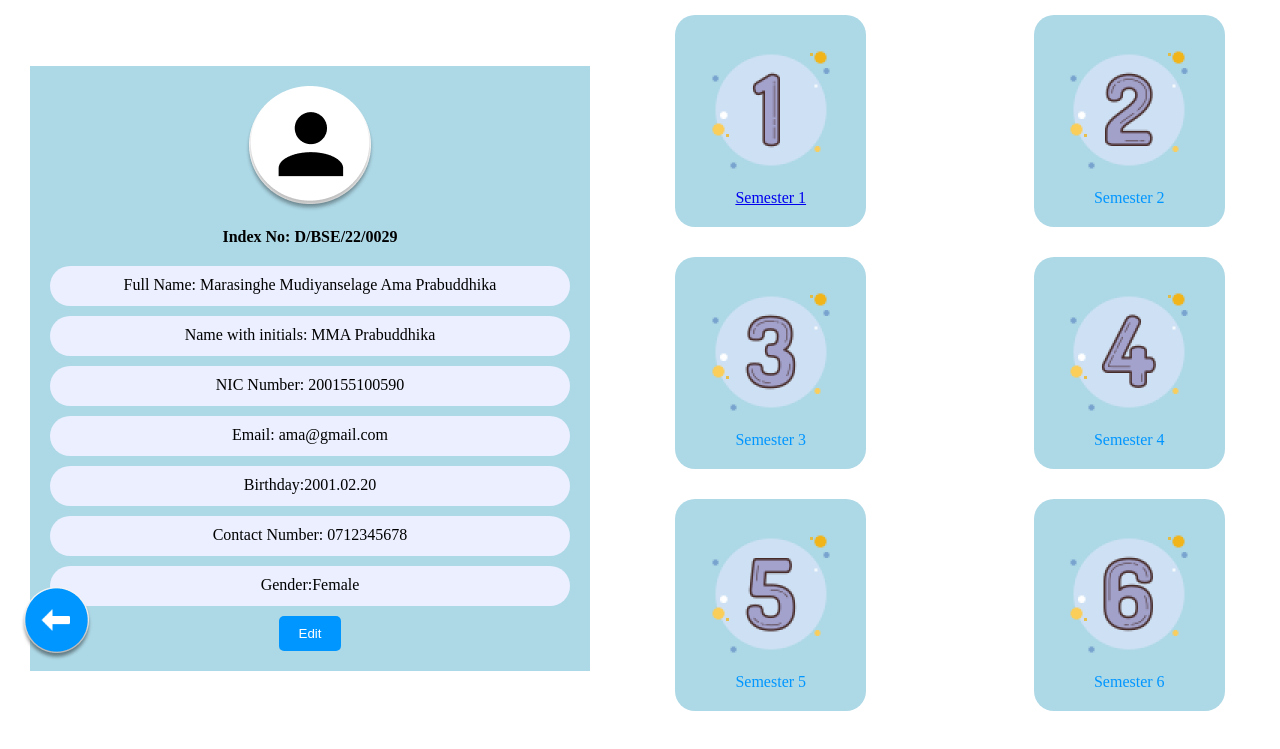
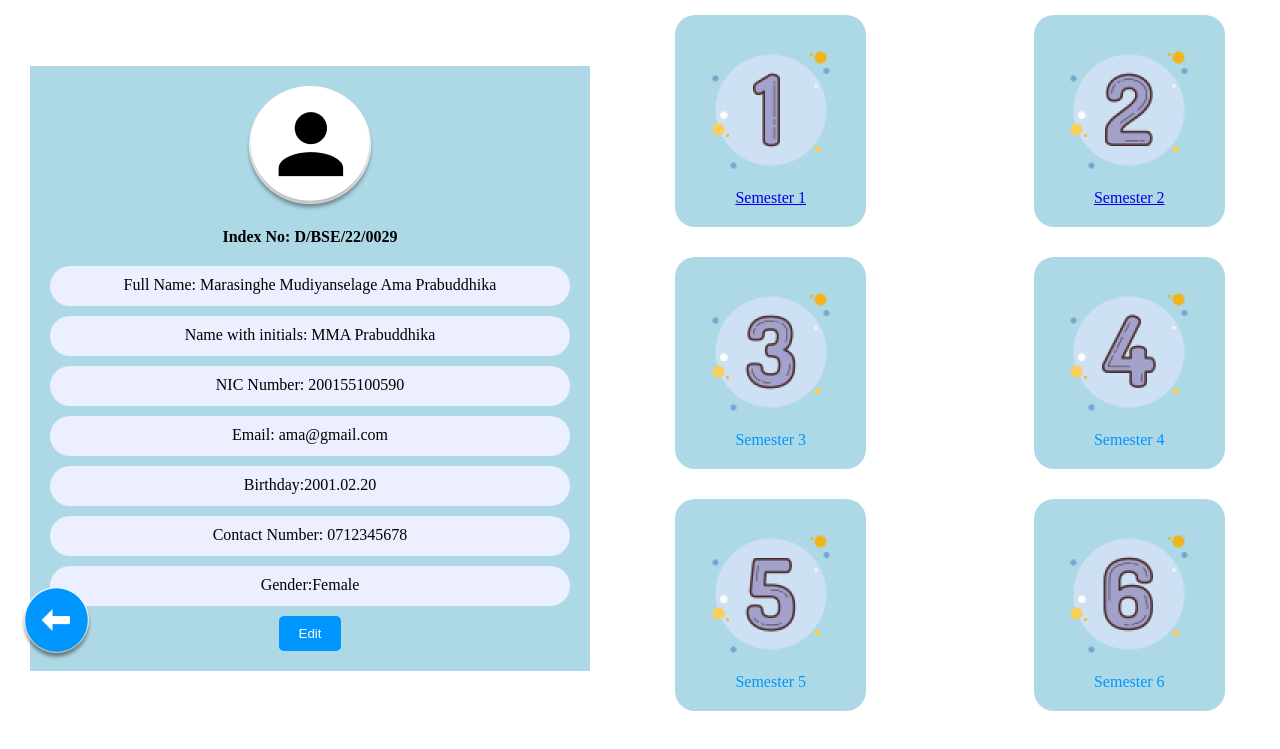
Before and after one commit to amamarasinghe/student-management-system, a plain HTML site: page KDUnew/Web SCTT/stpf1.html in a window 1280 px wide. Shown: the part 115-864 px from the top of the page. Drawn offline with Linux system fonts and the light colour scheme.

Commit message:
Update stpf1.html

```diff
--- a/KDUnew/Web SCTT/stpf1.html
+++ b/KDUnew/Web SCTT/stpf1.html
@@ -180,8 +180,10 @@
                     </a>
                 </div>
                 <div class="container semester-container">
-                    <img src="images/2.png" alt="Semester 2">
-                    Semester 2
+                    <a href="stpf3.html" class="semester-link">
+                        <img src="images/2.png" alt="Semester 2" class="semester-img">
+                        Semester 2
+                    </a>
                 </div>
             </div>
             <div class="right-containers">
```
